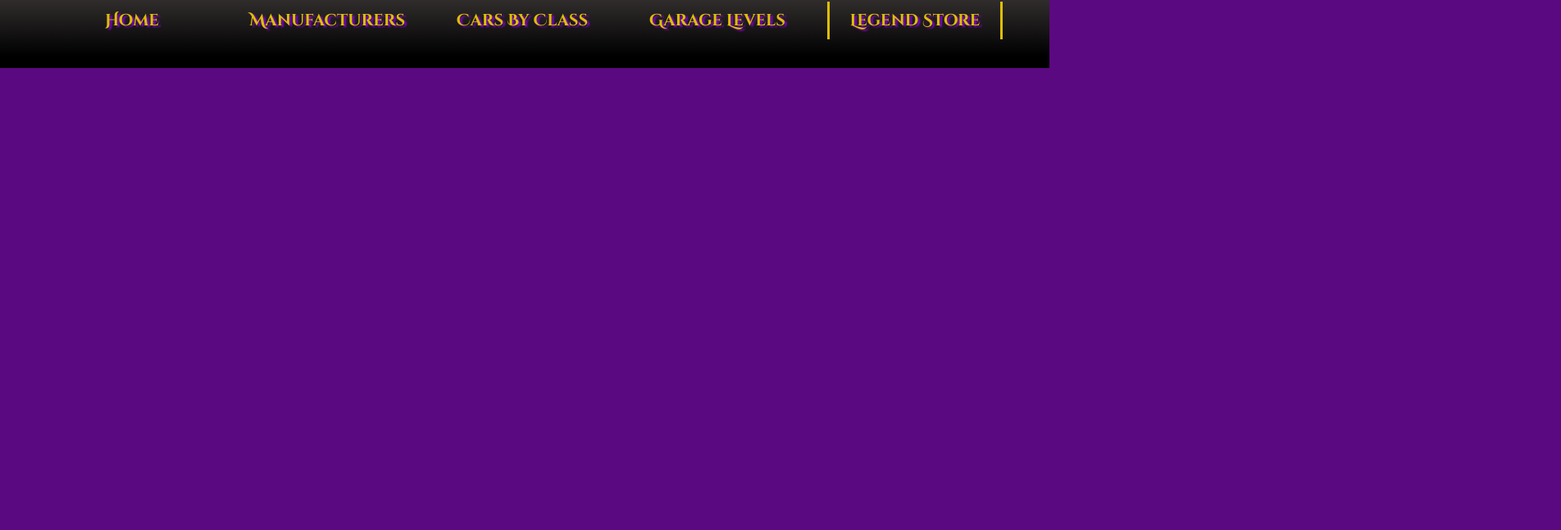
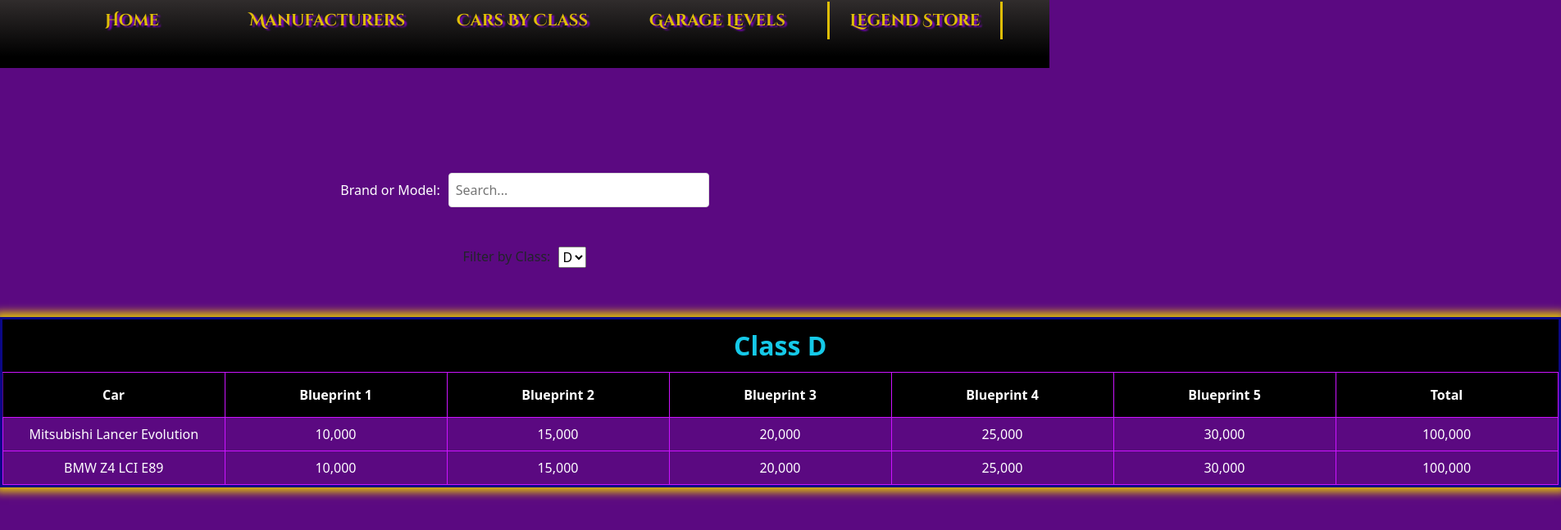
Before and after one commit to JHebenstreit48/asphalt-legends-unite-react, a React (Vite) app in the folder client/: page /legendstoreprices in a window 1280 px wide. Shown: the part 151-798 px from the top of the page at 82% size, 1904 px wide, since content can reach past the window. Built offline with nearby package versions, Linux system fonts and the light colour scheme.

Commit message:
added tables to legend store page

```diff
--- /dev/null
+++ b/client/src/CSS/LegendStore.css
@@ -0,0 +1,103 @@
+/* General container styles */
+.search-bar {
+  margin: 8rem auto 3rem auto;
+  display: flex;
+  justify-content: center;
+  gap: 10px;
+}
+
+.searchLabel {
+  color: white;
+  display: flex;
+  align-items: center;
+}
+
+.search-bar input {
+  padding: 8px;
+  border: 1px solid #ddd;
+  border-radius: 4px;
+  font-size: 16px;
+  width: 100%;
+  max-width: 300px;
+}
+
+.controls {
+  margin-bottom: 20px;
+  display: flex;
+  justify-content: center;
+  gap: 10px;
+}
+
+/* Table styles */
+.responsive-table {
+  text-align: center;
+  border: 3px solid rgb(11, 7, 134) !important;
+  box-shadow: 0 0 10px 6px rgb(223, 190, 7);
+  width: 50rem;
+}
+
+.responsive-table th,
+.responsive-table td {
+    min-width: 15rem; /* Adjust this value as needed */
+    padding: 8px; /* Add padding to make the content more spacious */
+    text-align: center; /* Ensure consistent alignment */
+}
+
+.classSelectionHeader {
+  text-align: center;
+  font-size: 2rem;
+  font-weight: bold;
+  background-color: black;
+  color: rgb(21, 201, 232);
+  padding: 15px;
+  border-bottom: 1px solid rgb(204, 19, 255);
+}
+
+.tableHeaderRow {
+  background-color: black;
+  color: white;
+}
+
+.tableHeaderRow th {
+  justify-content: space-between;
+  padding: 15px;
+  border-right: 1px solid rgb(204, 19, 255);
+
+}
+
+.no-results {
+  text-align: center;
+  color: #888;
+  margin-top: 20px;
+}
+
+/* Two-column layout for screens 390px and smaller */
+@media only screen and (max-width: 390px) {
+  .search-bar {
+    flex-direction: column;
+    align-items: center;
+    margin-top: 27rem;
+  }
+
+  .responsive-table {
+    display: flex;
+    flex-flow: column wrap;
+    margin: 4rem auto;
+    width: 20rem;
+  }
+  .classSelectionHeader {
+    flex-flow: column wrap;
+    font-size: 2rem;
+    width: 20rem;
+  }
+  .table-header-row {
+    display: flex;
+    flex-flow: column wrap;
+    width: 10rem;
+  }
+  .no-results {
+    text-align: center;
+    color: #888;
+    margin-top: 20px;
+  }
+}
--- /dev/null
+++ b/client/src/LegendStore/BlueprintPriceData.ts
@@ -0,0 +1,15 @@
+export interface Car {
+    class: string; // D, C, B, A, S
+    brand: string; // Car brand
+    model: string; // Car model
+    blueprintPrices: number[]; // Prices for blueprints 1-5
+  }
+
+  export const cars: Car[] = [
+    { class: "D", brand: "Mitsubishi", model: "Lancer Evolution", blueprintPrices: [10000, 15000, 20000, 25000, 30000] },
+    { class: "D", brand: "BMW", model: "Z4 LCI E89", blueprintPrices: [10000, 15000, 20000, 25000, 30000] },
+    { class: "C", brand: "Chevrolet", model: "Camaro LT", blueprintPrices: [10000, 15000, 20000, 25000, 30000] },
+    { class: "B", brand: "Porsche", model: "911 GT3 Coupe", blueprintPrices: [27000, 36000, 45000, 54000, 63000] },
+    { class: "A", brand: "Lotus", model: "Elise", blueprintPrices: [33000, 50000, 67000, 84000, 101000] },
+    { class: "S", brand: "Ferrari", model: "LaFerrari", blueprintPrices: [144000, 216000, 288000, 360000, 432000] },
+  ];
--- /dev/null
+++ b/client/src/LegendStore/LegendStoreTables.tsx
@@ -0,0 +1,123 @@
+import React, { useState } from "react";
+import { cars } from "./BlueprintPriceData.ts";
+import "../CSS/LegendStore.css";
+
+const LegendStoreTables: React.FC = () => {
+  const [selectedClass, setSelectedClass] = useState("D"); // Default to class D
+  const [searchTerm, setSearchTerm] = useState(""); // State for search term
+
+  // Filter cars based on the selected class and search term
+  const filteredCars = cars
+    .filter((car) => car.class === selectedClass)
+    .filter((car) =>
+      `${car.brand} ${car.model}`
+        .toLowerCase()
+        .includes(searchTerm.toLowerCase())
+    );
+
+  return (
+
+    <>
+
+      {/* Search bar */}
+      <div className="search-bar">
+        <label className="searchLabel" htmlFor="searchInput">Brand or Model:</label>
+        <input
+          id="searchInput"
+          type="text"
+          placeholder="Search..."
+          value={searchTerm}
+          onChange={(e) => setSearchTerm(e.target.value)}
+        />
+      </div>
+
+      <div className="cars-container">
+        {/* Dropdown to filter cars */}
+        <div className="controls">
+          <label htmlFor="classDropdown">Filter by Class:</label>
+          <select
+            id="classDropdown"
+            value={selectedClass}
+            onChange={(e) => setSelectedClass(e.target.value)}
+          >
+            <option value="D">D</option>
+            <option value="C">C</option>
+            <option value="B">B</option>
+            <option value="A">A</option>
+            <option value="S">S</option>
+          </select>
+        </div>
+
+        {/* Responsive table */}
+        <div className="table-container">
+          <table className="responsive-table">
+
+            <thead>
+              {/* Class Header */}
+              <tr>
+                <th colSpan={7} className="classSelectionHeader">Class {selectedClass}</th>
+              </tr>
+
+            </thead>
+
+            <tbody>
+
+              <div>
+
+                <tr className="tableHeaderRow">
+                  <th>Car</th>
+                  <th>Blueprint 1</th>
+                  <th>Blueprint 2</th>
+                  <th>Blueprint 3</th>
+                  <th>Blueprint 4</th>
+                  <th>Blueprint 5</th>
+                  <th>Total</th>
+                </tr>
+
+              {/* Table Headers */}
+
+                {filteredCars.map((car, index) => {
+                  const total = car.blueprintPrices.reduce((acc, price) => acc + price, 0);
+                  return (
+                    <tr
+                      key={index}>
+                      <td
+                        className="data-cell"
+                      >
+                        {car.brand} {car.model}
+
+                      </td>
+                      {car.blueprintPrices.map((price, i) => (
+
+                        <td
+                          key={i}
+                          className={`data-cell blueprint-${i + 1}`}
+                        >
+                          {price.toLocaleString()}</td>
+                      ))}
+
+                      <td
+                        className="total-cell">{total.toLocaleString()}
+
+                      </td>
+
+                    </tr>
+
+                  );
+                })}
+              </div>
+
+            </tbody>
+
+          </table>
+          {filteredCars.length === 0 && (
+            <p className="no-results">No cars found for the current search term.</p>
+          )}
+        </div>
+      </div>
+
+    </>
+  );
+};
+
+export default LegendStoreTables;
--- a/client/src/pages/LegendStore.tsx
+++ b/client/src/pages/LegendStore.tsx
@@ -1,5 +1,6 @@
 import Header from "../components/Header";
 import PageTab from "../components/PageTab";
+import LegendStoreTables from "../LegendStore/LegendStoreTables";
 
 export default function LegendStorePrices() {
   return (
@@ -10,6 +11,8 @@
 
           <Header text="Asphalt Legends Unite" />
 
+          <LegendStoreTables />
+
         </PageTab>
 
       </div>
```
